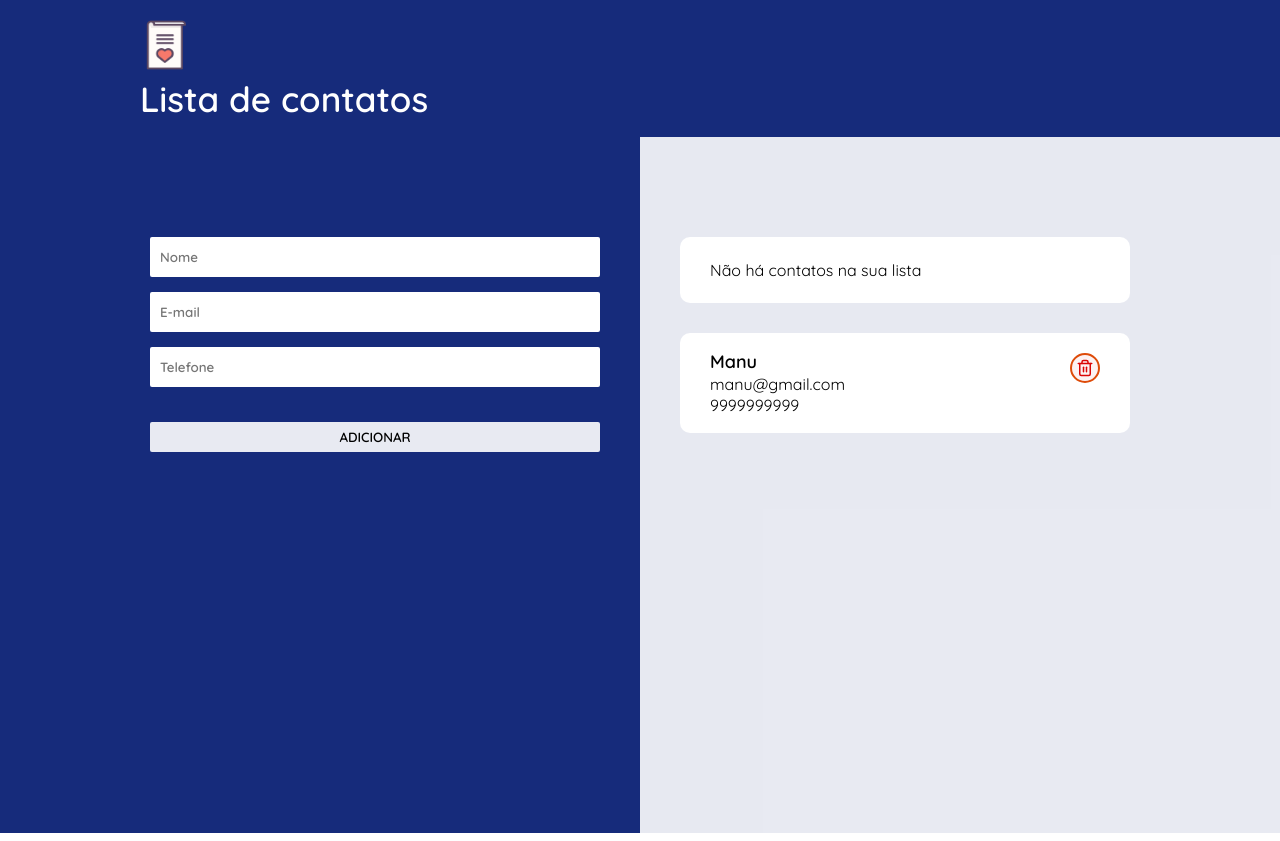
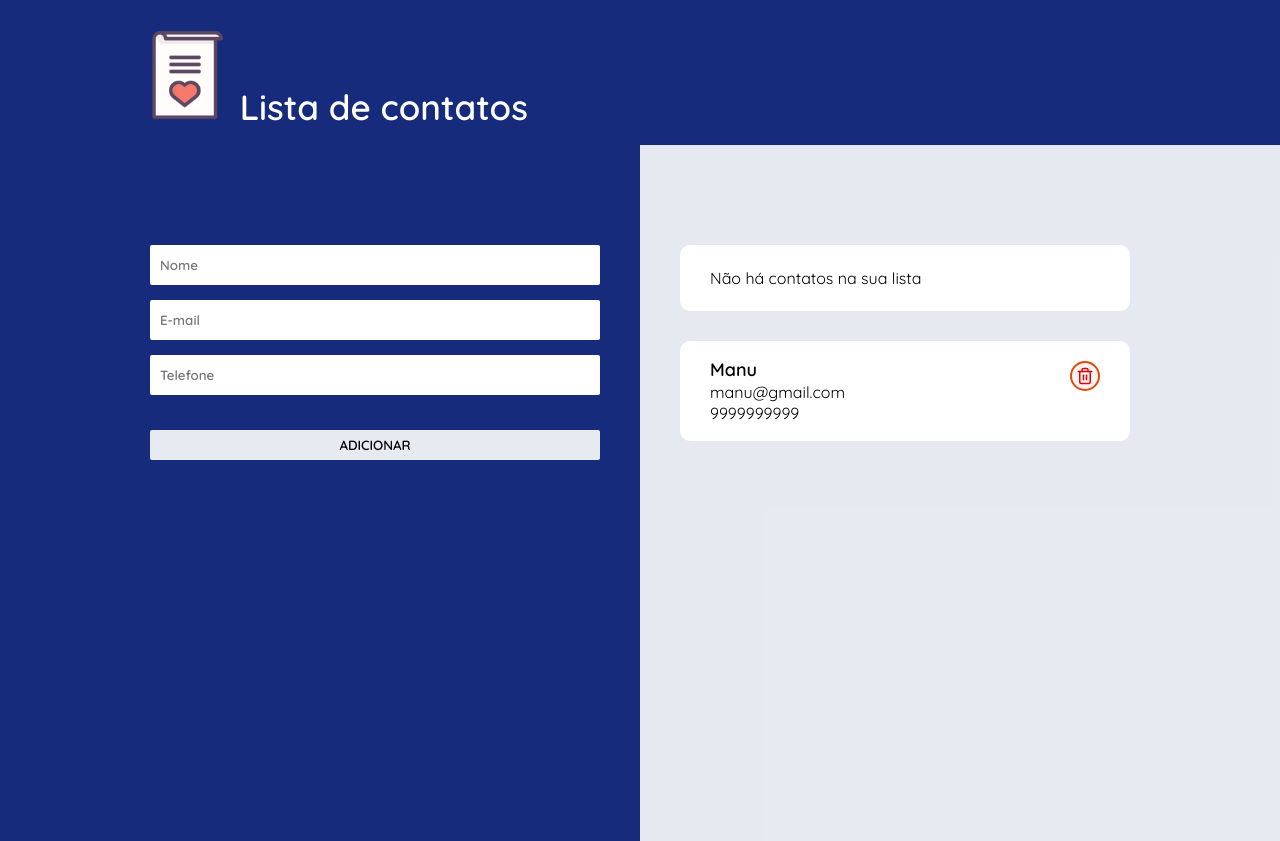
Before and after one commit to evelyt/lista-de-contatos, a plain HTML site: page index.html in a window 1280 px wide. Drawn offline with Linux system fonts and the light colour scheme.

Commit message:
add logo1 e alteração do titulo

```diff
--- a/index.html
+++ b/index.html
@@ -9,21 +9,22 @@
 
     <title>Lista de contatos</title>
 
-    <link rel="stylesheet" type="text/css" href="./assets/css/reset.css" >
+    <link rel="stylesheet" type="text/css" href="./assets/css/reset.css">
 
     <link rel="preconnect" href="https://fonts.googleapis.com">
     <link rel="preconnect" href="https://fonts.gstatic.com" crossorigin>
-    <link href="https://fonts.googleapis.com/css2?family=Quicksand:wght@300;400;500;600;700&display=swap" rel="stylesheet">
-    <link rel="stylesheet" type="text/css" href="./assets/css/style.css" >
+    <link href="https://fonts.googleapis.com/css2?family=Quicksand:wght@300;400;500;600;700&display=swap"
+        rel="stylesheet">
+    <link rel="stylesheet" type="text/css" href="./assets/css/style.css">
 </head>
 
 <body>
     <header>
         <div class="container">
-            <figure>
-                <img src="assets/img/logo.png" alt="Logo lista de contatos">
-            </figure>
-            <h1>Lista de contatos</h1>
+            <h1>
+                <img src="assets/img/logo.png " width="9%" alt="Logo lista de contatos">
+                Lista de contatos
+            </h1>
         </div>
     </header>
     <main>
```
Also changed, not shown: assets/img/logo1.png (added), assets/js/index.js (added).
